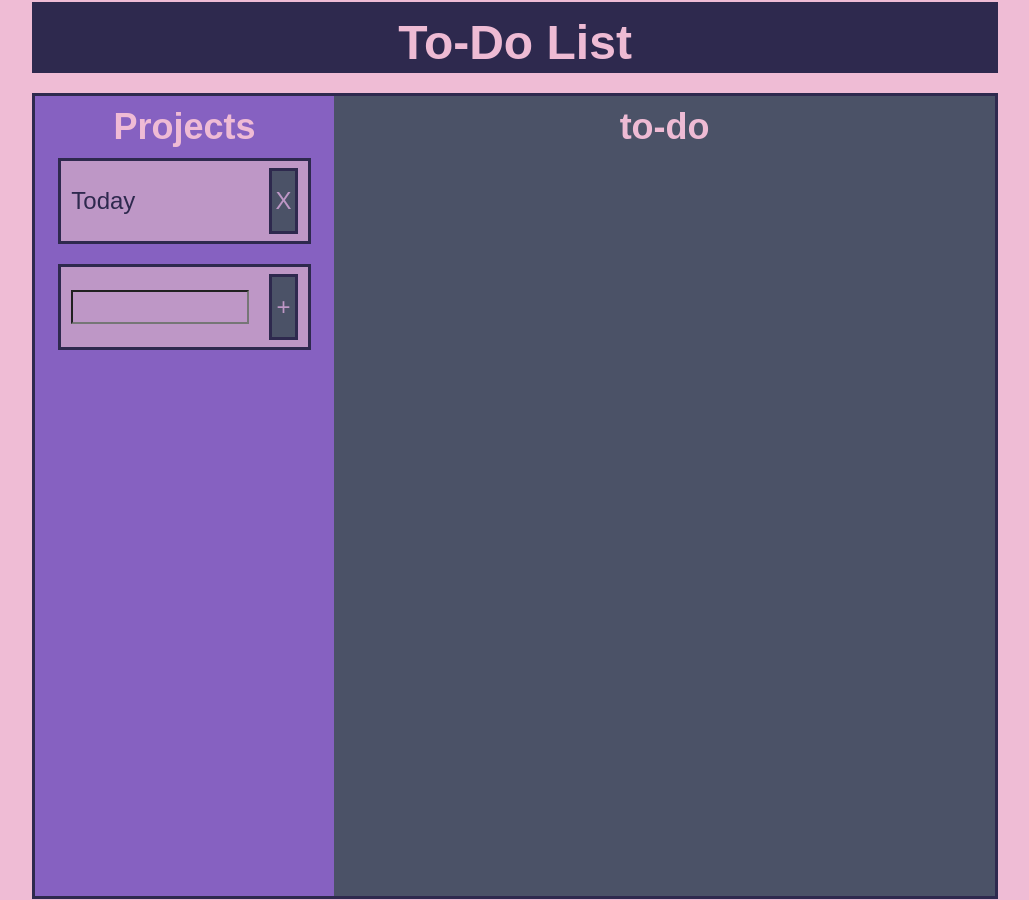
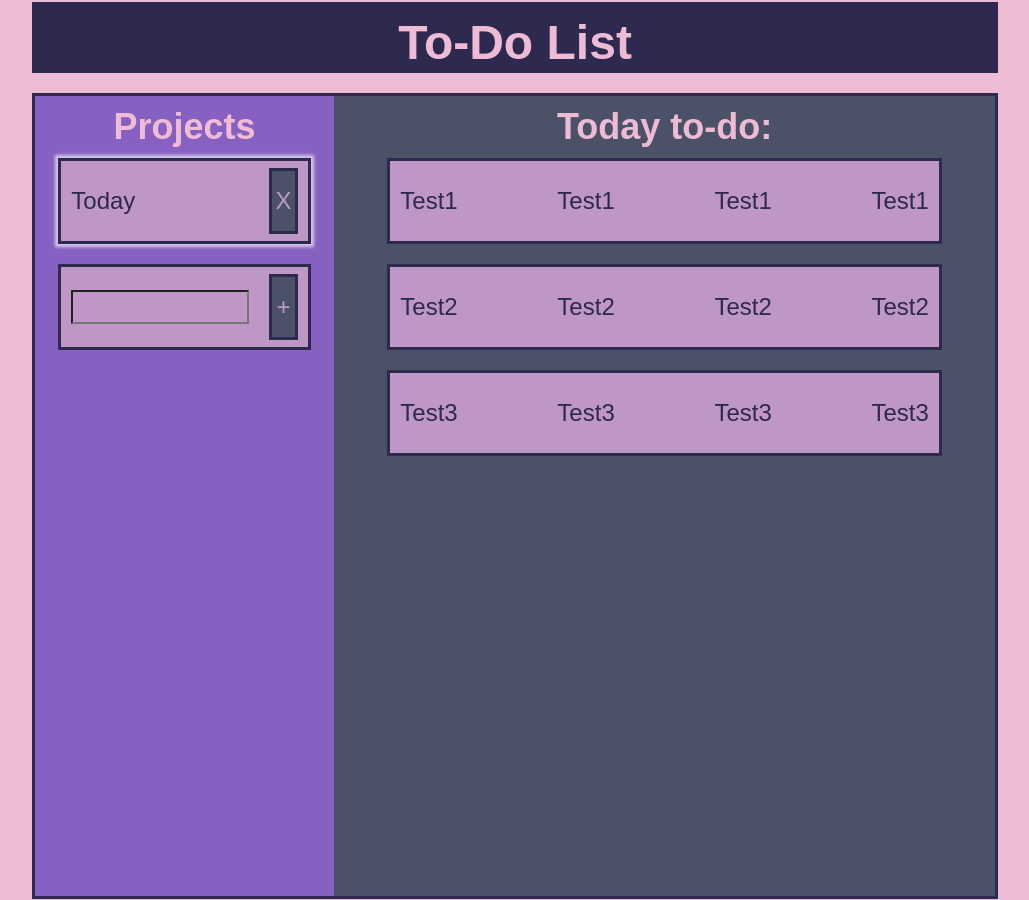
Before and after one commit to kgthompson1111/todo-list, a website with bundled scripts: page dist/index.html in a window 1280 px wide. Shown: the whole page, without its empty margins (125-1154 px from the left). Built offline with nearby package versions, Linux system fonts and the light colour scheme.

Commit message:
add basic to do factory function, fix a bug rendering current project on page load

```diff
--- a/src/index.js
+++ b/src/index.js
@@ -1,17 +1,26 @@
 import './style.css';
 
 import { projectFactory } from './projectManager.js';
+import { todoFactory } from './todoManager.js';
 
+// initiate projectManager called projectFactory
 const projectManager = new projectFactory();
+// initiate todoFactory called todoManager
+const todoManager = new todoFactory();
 
-// function task(title, description, dueDat]e, isDone) {
-//     this.title = title;
-//     this.description = description;
-//     this.dueDate = dueDate;
-//     this.isDone = isDone;
-// }
+// populate project list and set current project
+projectManager.projectList[0] = new projectManager.project('Today');
+projectManager.projectList[0].id = projectManager.idMaker(projectManager.projectList[0].title)
 
-// populate project list
-projectManager.projectList[0] = new projectManager.project('Today');
+// test to-do item
+projectManager.projectList[0].todoManager.todoList[0] = new todoManager.todoItem('Test1', 'Test1', 'Test1', 'Test1');
+projectManager.projectList[0].todoManager.todoList[1] = new todoManager.todoItem('Test2', 'Test2', 'Test2', 'Test2');
+projectManager.projectList[0].todoManager.todoList[2] = new todoManager.todoItem('Test3', 'Test3', 'Test3', 'Test3');
+
+console.log(projectManager.projectList[0].todoManager.todoList[0]);
+
+projectManager.projectList[0].todoManager.renderTodos();
 
 projectManager.renderProjects();
+
+projectManager.setCurrentProject(projectManager.projectList[0].id);
--- a/src/projectManager.js
+++ b/src/projectManager.js
@@ -1,17 +1,23 @@
+import { todoFactory } from './todoManager.js';
+
 function projectFactory() {
+
+// console.log(projectList[0].todos);
+
 // project manager code
 
 // project related variables
 const projectList = [];
 let currentProject;
 
-function project(title) {
+function project(title, todoManager) {
     this.title = title;
+    this.todoManager = new todoFactory();
 }
 
 // makes a javascript valid id based on project title
 function idMaker(string) {
-    let newTitle = string + "id";
+    let newTitle = string + "projectid";
     let titleFixer = newTitle.replace(/ /g, "");
     newTitle = titleFixer.toLowerCase();
     return newTitle;
@@ -19,18 +25,18 @@ function idMaker(string) {
 
 function checkCurrentProject() {
     if(currentProject) {
-        const thisProject = document.getElementById(currentProject);
-        thisProject.classList.remove('activeProject');
+        const thisProjectElement = document.getElementById(currentProject);
+        thisProjectElement.classList.remove('activeProject');
     }
 }
 
 function setCurrentProject(current) {
     currentProject = current;
-    console.log(typeof(currentProject));
-    const thisProject = document.getElementById(currentProject);
-    console.log(thisProject);
-    thisProject.classList.add('activeProject');
-    activeHeader.innerText = `${thisProject.firstChild.data} to-do:`;
+    console.log(currentProject);
+    const thisProjectElement = document.getElementById(currentProject);
+    console.log(thisProjectElement);
+    thisProjectElement.classList.add('activeProject');
+    activeHeader.innerText = `${thisProjectElement.firstChild.data} to-do:`;
 }
 
 // handle active projects
@@ -45,7 +51,7 @@ function checkDuplicate(input) {
 
     let duplicateChecker = input;
     let duplicateCheckerReplaced = duplicateChecker.replace(/ /g, "");
-    duplicateChecker = duplicateCheckerReplaced + "id";
+    duplicateChecker = duplicateCheckerReplaced + "projectid";
 
     for(var i = 0; i < projectList.length; i++) {
         if(projectList[i].id == duplicateChecker) {
@@ -166,7 +172,7 @@ function renderProjects() {
 
 }
 
-return { project, projectList, currentProject, idMaker, activeProject, deleteProject, renderProjects };
+return { project, projectList, currentProject, idMaker, activeProject, deleteProject, renderProjects, setCurrentProject, idMaker };
 }
 
 // exports to index.js
--- a/src/style.css
+++ b/src/style.css
@@ -74,7 +74,7 @@ h1, h2 {
     overflow-y: scroll;
 }
 
-.projectItem {
+.projectItem, .todoItem {
     width: 80%;
     min-height: 60px;
 
--- /dev/null
+++ b/src/todoManager.js
@@ -0,0 +1,48 @@
+import { projectFactory } from './projectManager.js';
+
+function todoFactory() {
+
+    const todoList = [];
+
+    function todoItem(title, description, dueDate, isDone) {
+        this.title = title;
+        this.description = description;
+        this.dueDate = dueDate;
+        this.isDone = isDone;
+        isDone = false;
+    }
+
+    function renderTodos() {
+
+        for(var i = 0; i<todoList.length; i++) {
+            const todoItem = document.createElement('div');
+            todoItem.classList.add('todoItem');
+
+            // todo title
+            const todoTitle = document.createElement('div');
+            todoTitle.innerText = todoList[i].title;
+            todoItem.appendChild(todoTitle);
+
+            // todo description
+            const todoDescription = document.createElement('div');
+            todoDescription.innerText = todoList[i].description;
+            todoItem.appendChild(todoDescription);
+
+            // todo dueDate
+            const todoDueDate = document.createElement('div');
+            todoDueDate.innerText = todoList[i].dueDate;
+            todoItem.appendChild(todoDueDate);
+
+            // todo isDone
+            const todoIsDone = document.createElement('div');
+            todoIsDone.innerText = todoList[i].isDone;
+            todoItem.appendChild(todoIsDone);
+
+            todos.appendChild(todoItem);
+        }
+    }
+
+    return { todoList, todoItem, renderTodos };
+}
+
+export { todoFactory };
```
Also changed, not shown: dist/main.js, 1 other file.
